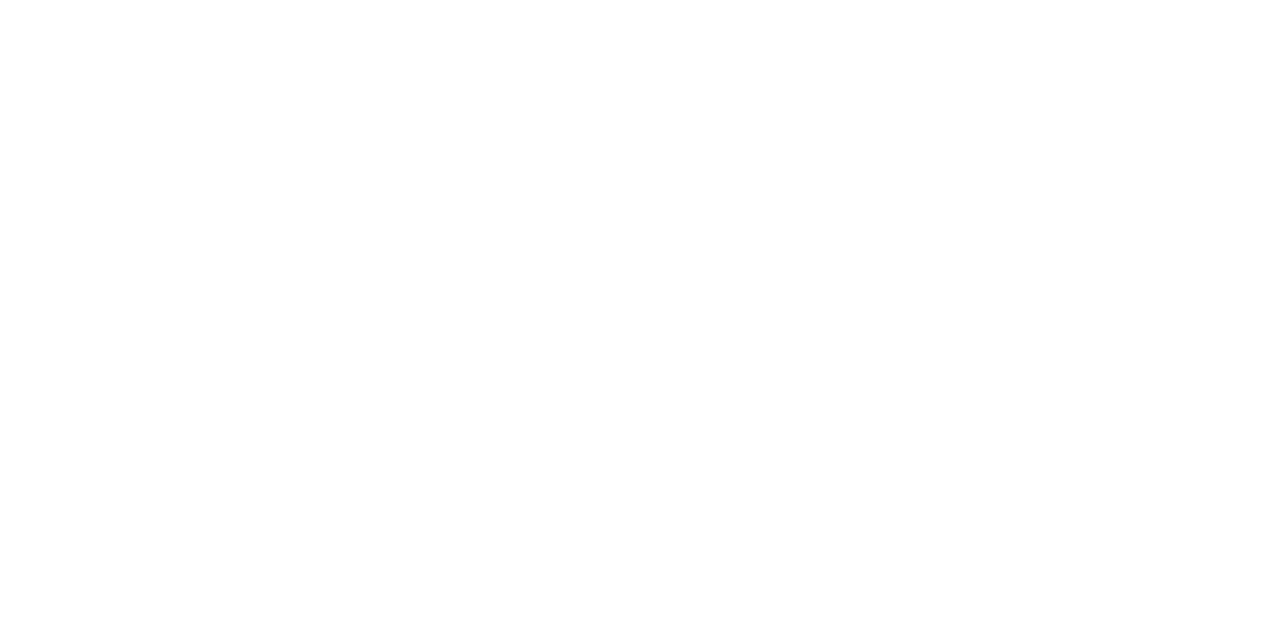
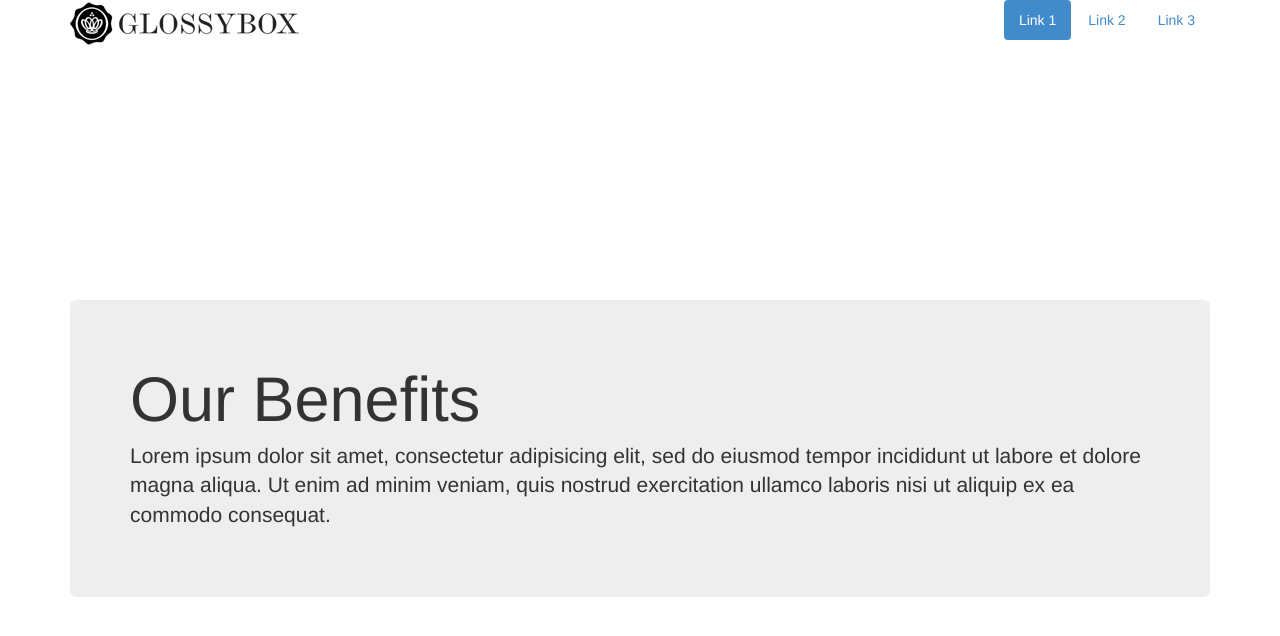
Before and after one commit to adremasu/glossybox-task, a plain HTML site: page index.html in a window 1280 px wide. Drawn offline with Linux system fonts and the light colour scheme.

Commit message:
added menu and header

```diff
--- a/index.html
+++ b/index.html
@@ -22,8 +22,24 @@
 
 <body>
     <div class="container">
-
-
+        <div class="header">
+            <div class="clearfix">
+                <a class="pull-left main-logo"></a>
+                <ul class="nav nav-pills pull-right">
+                    <li class="active"><a href="#">Link 1</a></li>
+                    <li><a href="#">Link 2</a></li>
+                    <li><a href="#">Link 3</a></li>
+                </ul>
+            </div>
+        </div>
+        <div class="jumbotron">
+            <h1>Our Benefits</h1>
+            <p class="lead">Lorem ipsum dolor sit amet, consectetur adipisicing elit,
+                sed do eiusmod tempor incididunt ut labore et dolore magna aliqua.
+                Ut enim ad minim veniam, quis nostrud exercitation ullamco laboris nisi
+                ut aliquip ex ea commodo consequat.
+            </p>
+        </div>
     </div>
 </body>
 </html>
--- /dev/null
+++ b/sass/_base.scss
@@ -0,0 +1,9 @@
+@import "compass/utilities/sprites";
+@import "../images/*.png";
+
+
+.main-logo{
+  width: 300px;
+  height: 300px;
+  @include images-sprite(glossybox_logo);
+}
--- a/sass/screen.scss
+++ b/sass/screen.scss
@@ -3,4 +3,5 @@
  * Import this file using the following HTML or equivalent:
  * <link href="/stylesheets/screen.css" media="screen, projection" rel="stylesheet" type="text/css" /> */
 
-@import "compass/reset";
+
+@import "base";
```
Also changed, not shown: images-s84ac3400b9.png (added), images/glossybox_logo.png (added), stylesheets/screen.css, 1 other file.
